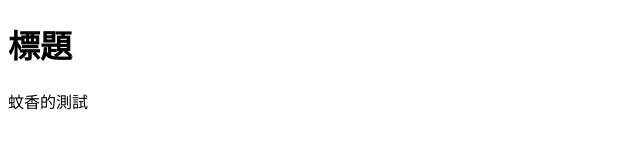
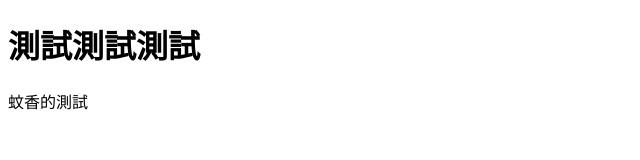
Before and after one commit to D1034422045/team0814, a plain HTML site: page index.html in a window 1280 px wide. Shown: the whole page, without its empty margins (0-640 px from the left). Drawn offline with Linux system fonts and the light colour scheme.

Commit message:
更新H1內容

```diff
--- a/index.html
+++ b/index.html
@@ -6,7 +6,7 @@
     <title>Document</title>
 </head>
 <body>
-    <h1>標題</h1>
+    <h1>測試測試測試</h1>
     <p>蚊香的測試</p>
 </body>
 </html>
```
